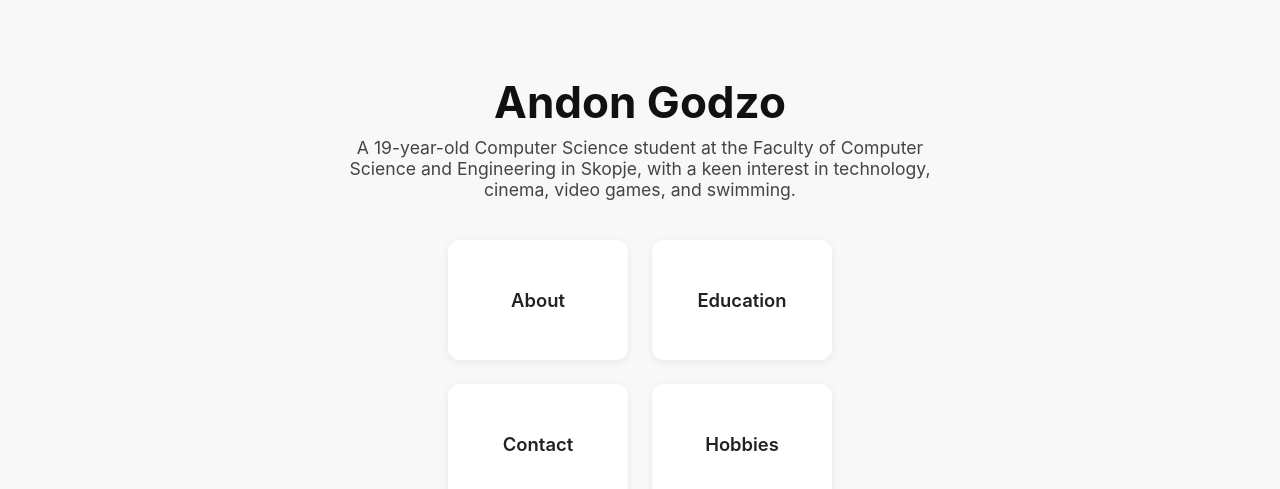
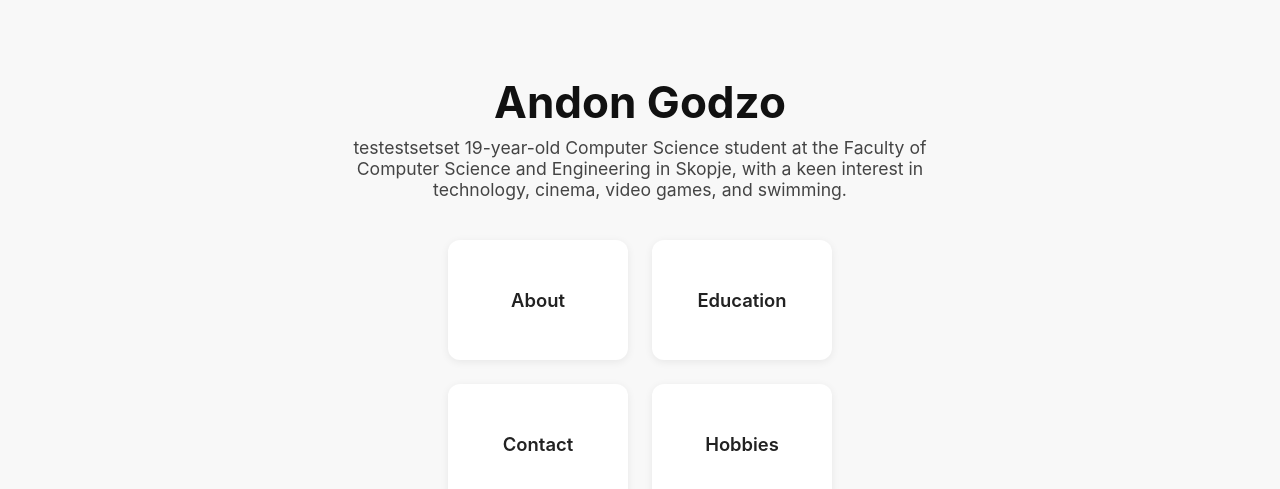
Before and after one commit to A-Godzo/TEST, a plain HTML site: page index.html in a window 1280 px wide. Shown: the part 103-592 px from the top of the page. Drawn offline with Linux system fonts and the light colour scheme.

Commit message:
Update index.html

```diff
--- a/index.html
+++ b/index.html
@@ -22,7 +22,7 @@
   <main class="container">
     <h1>Andon Godzo</h1>
     <p>
-        A 19-year-old Computer Science student at the Faculty of Computer Science and Engineering in Skopje, with a keen interest in technology, cinema, video games, and swimming.
+        testestsetset 19-year-old Computer Science student at the Faculty of Computer Science and Engineering in Skopje, with a keen interest in technology, cinema, video games, and swimming.
     </p>
 
     <div class="quick-links-grid">
```
